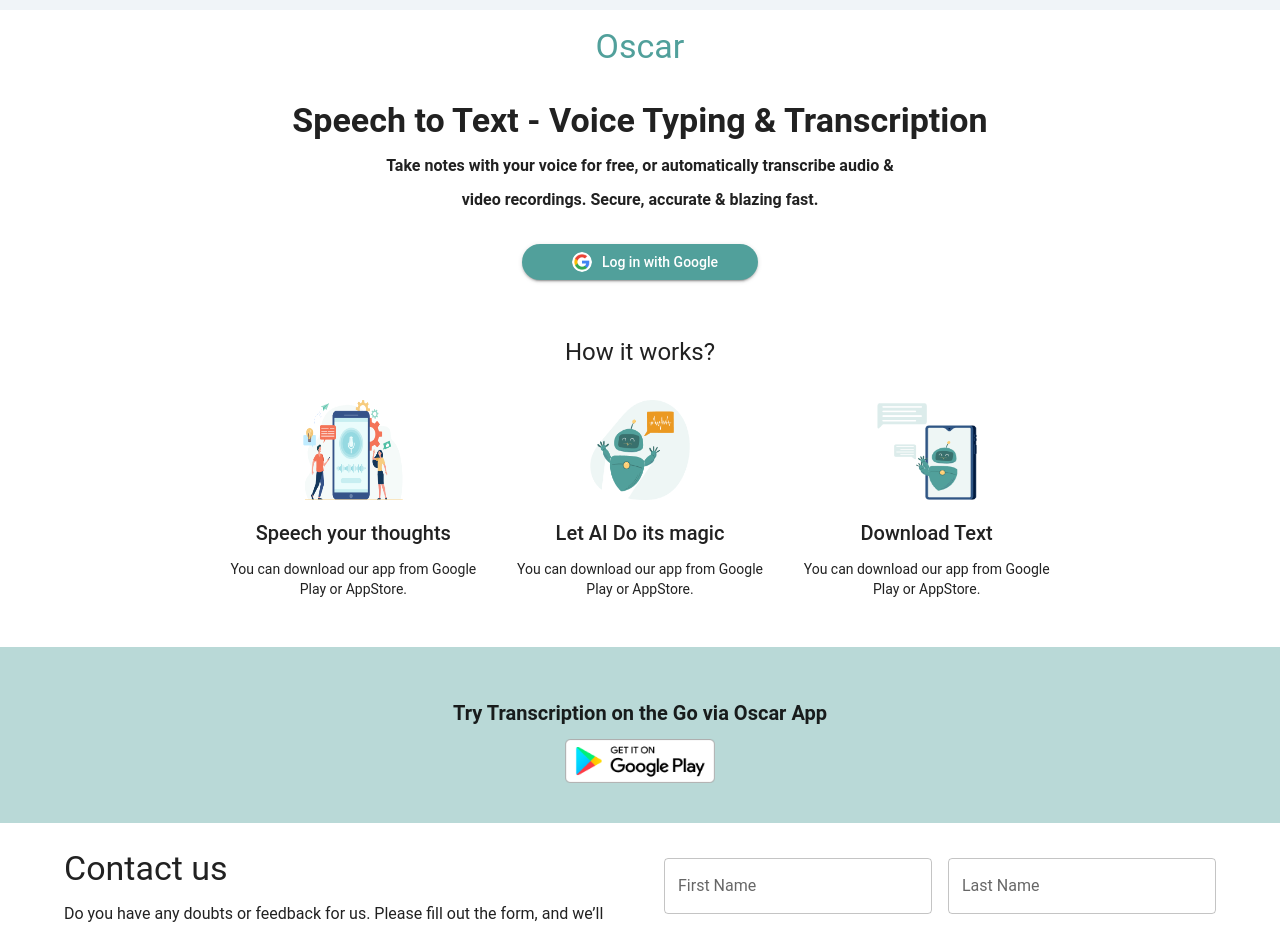
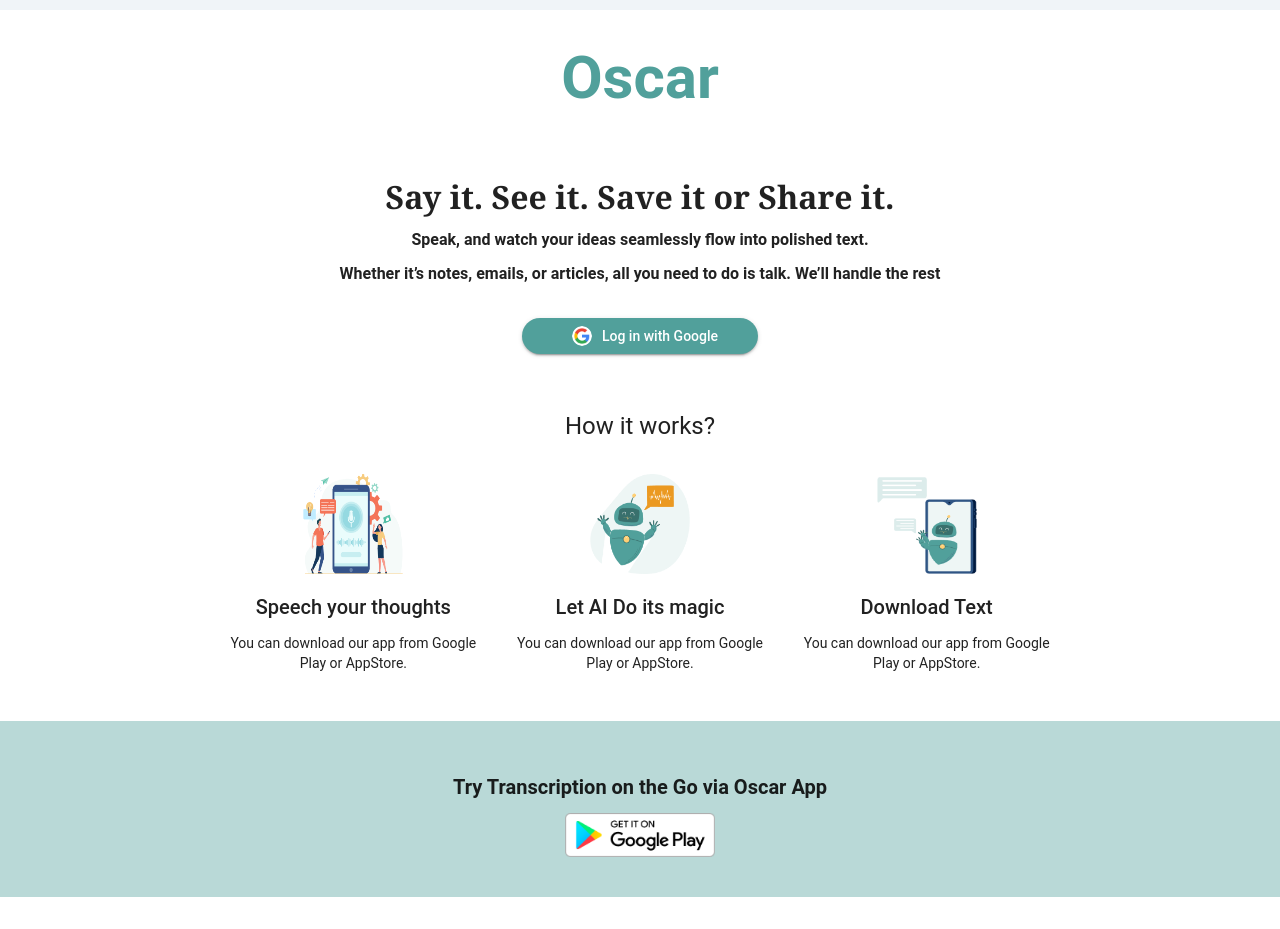
Before and after one commit to navgurukul/oscar-fe, a Next.js app: page / in a window 1280 px wide. Shown: the top 929 px of the page. Built offline with nearby package versions, Linux system fonts and the light colour scheme.

Commit message:
worked on design

```diff
--- a/components/GoogleLogin.js
+++ b/components/GoogleLogin.js
@@ -21,6 +21,7 @@
   const onSignIn = async (credentialResponse) => {
     setLoading(true);
     const idToken = credentialResponse.credential;
+    console.log(idToken)
     try {
       // Send the idToken to your backend API
       const response = await axios.post(
--- a/components/Home/Header.jsx
+++ b/components/Home/Header.jsx
@@ -3,7 +3,7 @@
 
 const Header = () => {
   return (
-    <Typography variant="h4" align="center" color="#51A09B" padding={2}>
+    <Typography variant="h2" align="center" color="#51A09B" fontWeight={700} padding={4}>
       Oscar
     </Typography>
   );
--- a/components/Home/HomePage.jsx
+++ b/components/Home/HomePage.jsx
@@ -1,6 +1,6 @@
 import React from "react";
 import Header from "./Header";
-import HeroSection from "./Login";
+import Login from "./Login";
 import HowWork from "./HowWork";
 import DownLoadAppstore from "./DownLoadAppstore";
 import ContactSection from "./ContactSection";
@@ -10,7 +10,7 @@
   return (
     <div style={{ backgroundColor: "#fff" }}>
       <Header />
-      <HeroSection />
+      <Login />
       <HowWork />
       <DownLoadAppstore />
       <ContactSection />
--- a/components/Home/Login.jsx
+++ b/components/Home/Login.jsx
@@ -15,14 +15,17 @@
   return (
     <Container maxWidth="lg" sx={{pt:2}}>
       <Typography variant="h4" align="center" fontWeight={700} gutterBottom>
-        Speech to Text - Voice Typing & Transcription
+        {/* Speech to Text - Voice Typing & Transcription */}
+        Say it. See it. Save it or Share it.
       </Typography>
       <Box>
       <Typography variant="body1" align="center" fontWeight={700}>
-        Take notes with your voice for free, or automatically transcribe audio &
+      Speak, and watch your ideas seamlessly flow into polished text.
       </Typography>
       <Typography variant="body1" align="center" fontWeight={700}>
-        video recordings. Secure, accurate & blazing fast.
+        {/* video recordings. Secure, accurate & blazing fast. */}
+        Whether it’s notes, emails, or articles, all you need to do is talk. We’ll handle the rest
+
       </Typography>
       </Box>
       <Grid container justifyContent="center" sx={{ my: 4}}>
--- a/pages/_app.js
+++ b/pages/_app.js
@@ -13,7 +13,7 @@
 function App({ Component, pageProps }) {
   return (
     <>
-      <GoogleOAuthProvider clientId="34917283366-b806koktimo2pod1cjas8kn2lcpn7bse.apps.googleusercontent.com">
+      <GoogleOAuthProvider clientId="303405332985-lleqju488en3mjv74rhb49k10um5a5cp.apps.googleusercontent.com">
         <Provider store={store}>
           {" "}
           <ThemeProvider theme={theme}>
--- a/styles/theme.js
+++ b/styles/theme.js
@@ -20,6 +20,12 @@
       fontSize: '2.5rem',
       fontWeight: 600,
       margin: '20px 0',
+    },
+    h4: {
+      fontSize: '2rem',
+      fontWeight: 700,
+      fontFamily: 'Georgia, serif', // Different font family for h4
+      margin: '15px 0',
     },
     h6: {
       fontSize: '1.25rem',
```
Also changed, not shown: components/ReacodringView.js (+11 -9 lines).
